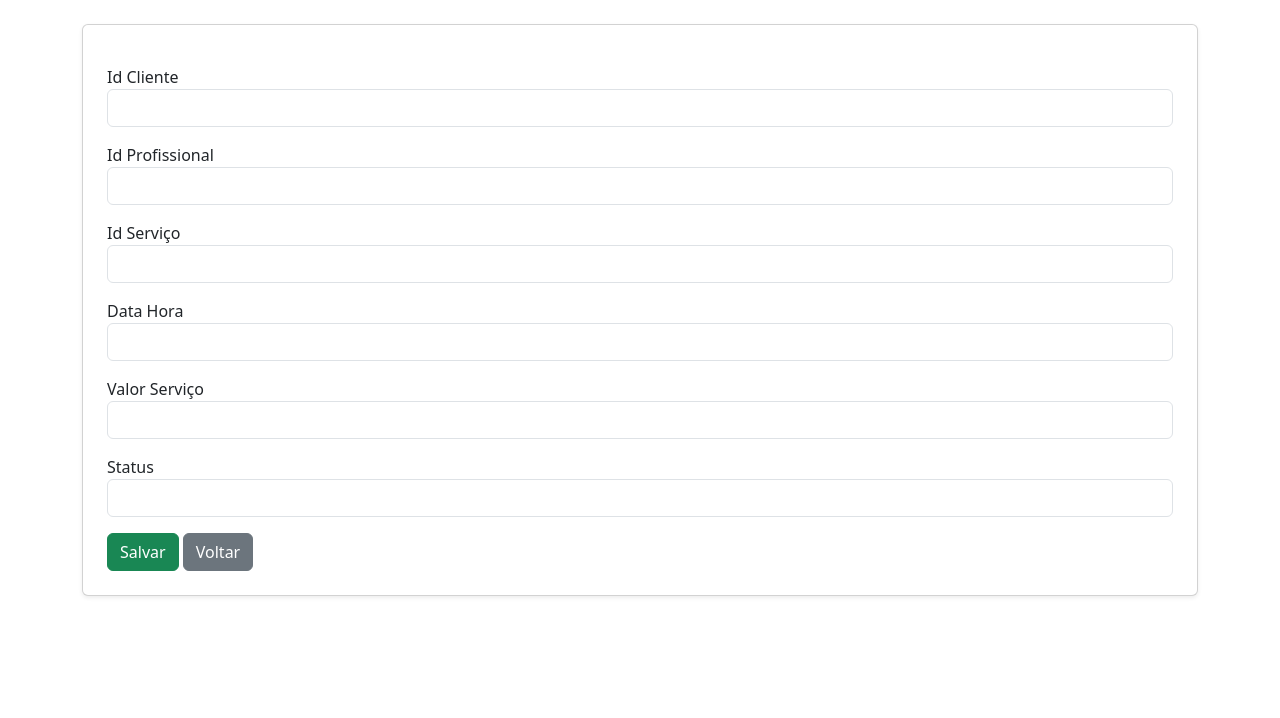
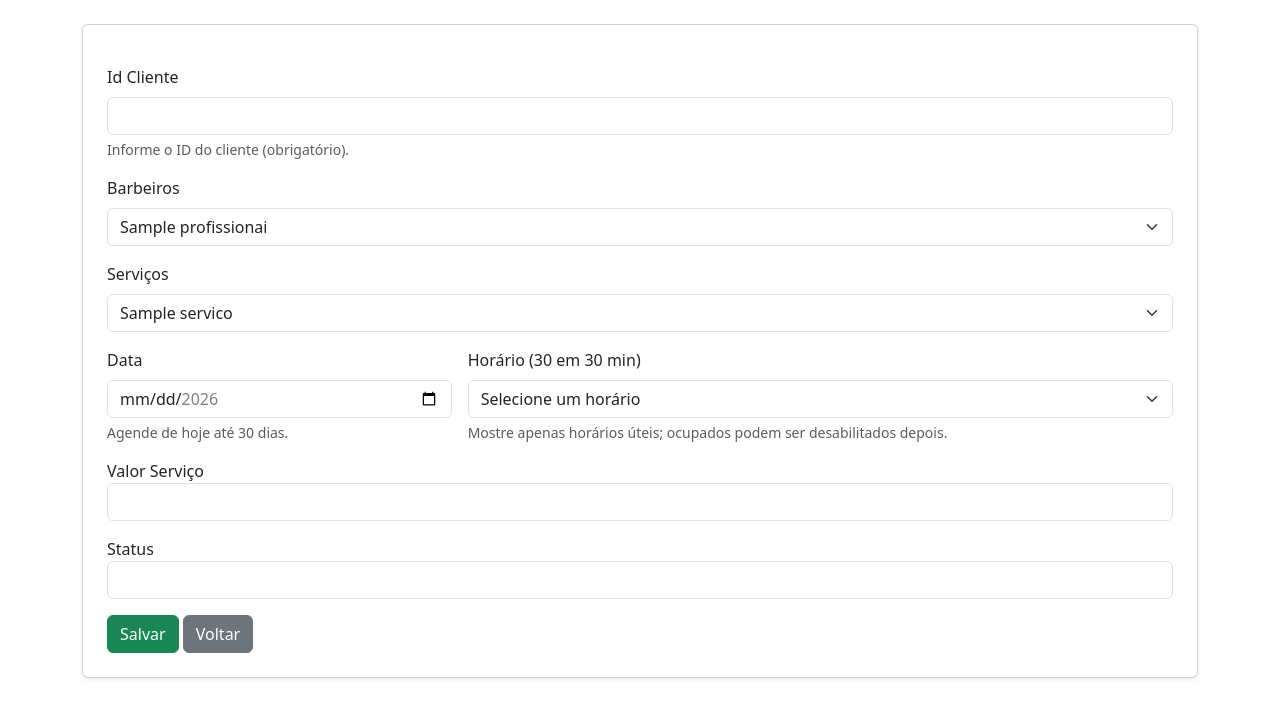
Before and after one commit to mirandati7/python_barber, a Flask app: page /agendamentos/novo in a window 1280 px wide. Shown: the part 56-774 px from the top of the page. Run offline with Flask 3, Linux system fonts and the light colour scheme; a database or web service that is not in the repository returns one stand-in record (values such as "Sample title"); some libraries are stand-ins or nearby versions.

Commit message:
Projeto Agendamento

```diff
--- a/app.py
+++ b/app.py
@@ -57,6 +57,11 @@ def agendamento_listar():
 
 @app.route("/agendamentos/novo", methods=['GET','POST'])
 def salvar_agendamento():
+    conexao = conecta_db()
+    barbeiros = listar_profissionais_bd(conexao)
+    servicos = listar_servicos_bd(conexao)
+
+
     if request.method == 'POST':
         id_cliente = request.form.get('id_cliente')
         id_profissional = request.form.get('id_profissional')
@@ -65,12 +70,11 @@ def salvar_agendamento():
         valor_servico = request.form.get('valor_servico')
         status = request.form.get('status')
         print("Teste de Cadastro de Agendamentos ")
-
-        conexao = conecta_db()
         inserir_agendamento_bd(conexao,id_cliente,id_profissional, id_servico,data_hora,valor_servico,status)
 
         return f"<h2> Agendamento Salvo com Sucesso:  </h2>"
-    return render_template("agendamento_form.html")
+
+    return render_template("agendamento_form.html",barbeiros=barbeiros,servicos=servicos)
 
 
 @app.route("/clientes/listar", methods=['GET','POST'])
--- a/templates/agendamento_form.html
+++ b/templates/agendamento_form.html
@@ -9,21 +9,46 @@
 
     <form action="/agendamentos/novo" method="post">
         <div class="mb-3">
-            <label for="form-label"> Id Cliente</label>
-            <input class="form-control" type="text" name="id_cliente">
+            <label class="form-label" for="id_cliente">Id Cliente</label>
+            <input class="form-control" type="number" name="id_cliente" id="id_cliente" min="1" required>
+            <div class="form-text">Informe o ID do cliente (obrigatório).</div>
         </div>
+
         <div class="mb-3">
-            <label for="form-label"> Id Profissional</label>
-            <input class="form-control" type="text" name="id_profissional">
+             <label class="form-label">Barbeiros</label>
+            <select class="form-select" name="id_profissional" required>
+                 {% for item in barbeiros %}
+                    <option value="{{item[0]}}"> {{item[1]}}</option>
+                 {% endfor %}
+            </select>
         </div>
+
         <div class="mb-3">
-            <label for="form-label"> Id Serviço</label>
-            <input class="form-control" type="text" name="id_servico">
+             <label class="form-label">Serviços</label>
+            <select class="form-select" name="id_servico" required>
+                 {% for item in servicos %}
+                    <option value="{{item[0]}}"> {{item[1]}}</option>
+                 {% endfor %}
+            </select>
         </div>
-        <div class="mb-3">
-            <label for="form-label"> Data Hora</label>
-            <input class="form-control" type="text" name="data_hora">
+
+        <div class="row g-3 mb-3">
+            <div class="col-md-4">
+                <label class="form-label">Data</label>
+                <input class="form-control" type="date" id="data" required>
+                <div class="form-text">Agende de hoje até 30 dias.</div>
+            </div>
+            <div class="col-md-8">
+                <label class="form-label">Horário (30 em 30 min)</label>
+                <select class="form-select" id="hora" required>
+                    <!-- opções preenchidas via JS para reduzir manutenção -->
+                </select>
+                <div class="form-text">Mostre apenas horários úteis; ocupados podem ser desabilitados depois.</div>
+            </div>
+            <input type="hidden" name="data_hora" id="data_hora">
         </div>
+
+
         <div class="mb-3">
             <label for="form-label"> Valor Serviço</label>
             <input class="form-control" type="text" name="valor_servico">
@@ -37,4 +62,66 @@
     </form>
 
 </div>
+
+<script>
+  document.addEventListener("DOMContentLoaded", () => {
+    const dataInput = document.getElementById("data");
+    const horaSelect = document.getElementById("hora");
+    const dataHoraHidden = document.getElementById("data_hora");
+
+    const hoje = new Date();
+    const max = new Date();
+    max.setDate(hoje.getDate() + 30);
+
+    const toISODate = (d) => d.toISOString().slice(0, 10);
+    dataInput.min = toISODate(hoje);
+    dataInput.max = toISODate(max);
+
+    // Gera slots de 30 minutos dentro de 08-12 e 13-18
+    const gerarSlots = () => {
+      const slots = [];
+      const blocos = [
+        { inicio: 8, fim: 12 },
+        { inicio: 13, fim: 18 },
+      ];
+      blocos.forEach(({ inicio, fim }) => {
+        for (let h = inicio; h < fim; h++) {
+          ["00", "30"].forEach((m) => slots.push(`${String(h).padStart(2, "0")}:${m}`));
+        }
+      });
+      return slots;
+    };
+
+    const popularSelect = () => {
+      horaSelect.innerHTML = '<option value="">Selecione um horário</option>';
+      gerarSlots().forEach((slot) => {
+        const opt = document.createElement("option");
+        opt.value = slot;
+        opt.textContent = slot;
+        horaSelect.appendChild(opt);
+      });
+    };
+
+    const atualizarHidden = () => {
+      if (dataInput.value && horaSelect.value) {
+        dataHoraHidden.value = `${dataInput.value} ${horaSelect.value}`;
+      } else {
+        dataHoraHidden.value = "";
+      }
+    };
+
+    popularSelect();
+    dataInput.addEventListener("change", atualizarHidden);
+    horaSelect.addEventListener("change", atualizarHidden);
+
+    // Impede envio sem data/hora montados
+    document.querySelector("form").addEventListener("submit", (e) => {
+      atualizarHidden();
+      if (!dataHoraHidden.value) {
+        e.preventDefault();
+        alert("Escolha a data e o horário para continuar.");
+      }
+    });
+  });
+</script>
 {% endblock %}
```
Also changed, not shown: regras-agendamento.md (added, +15 -0 lines).
